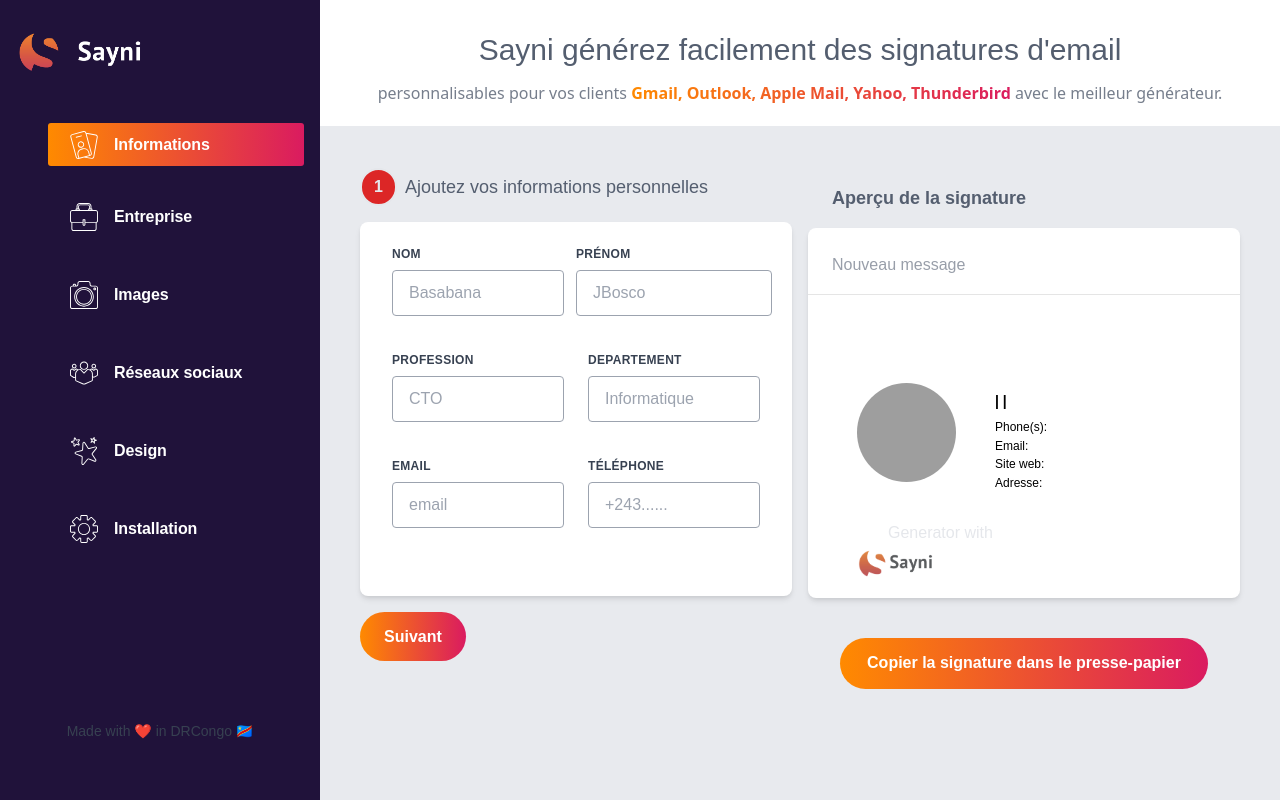
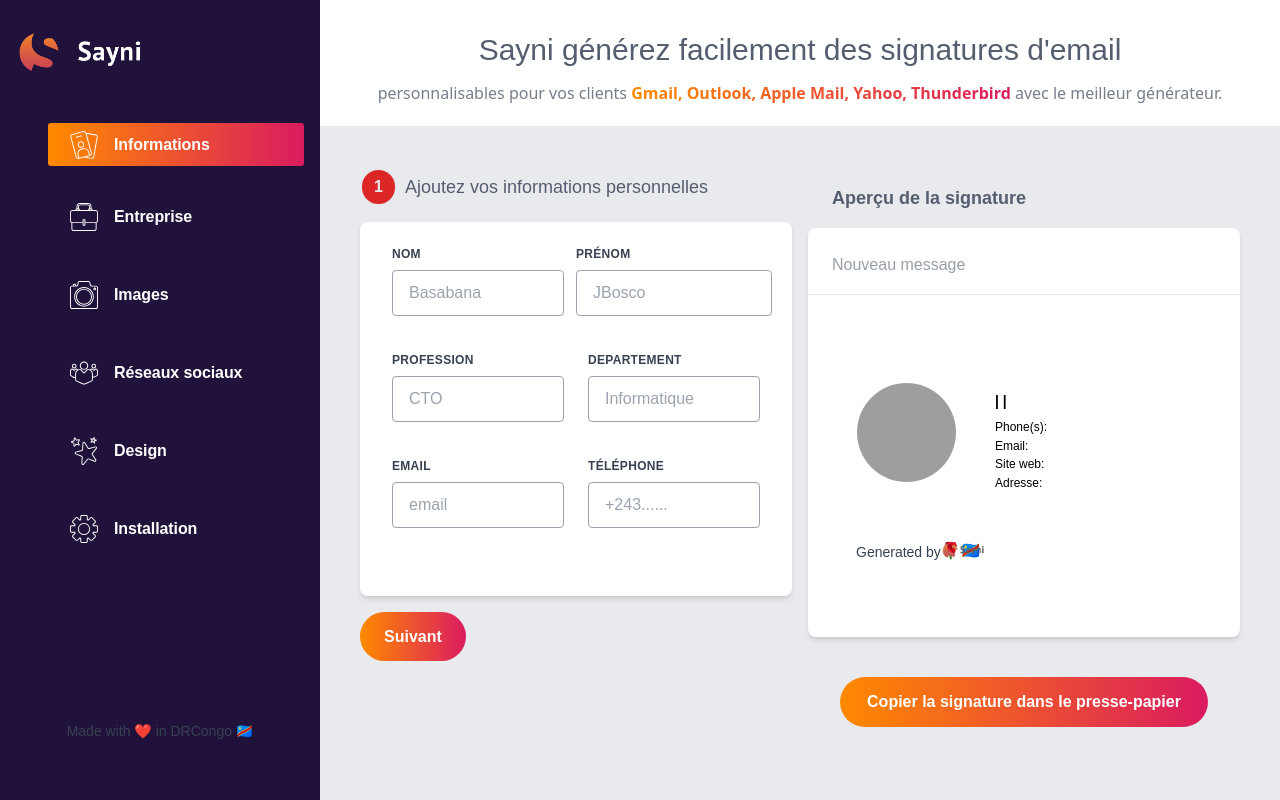
Before and after one commit to bbasabana/sayni, a React (Create React App) app: page / in a window 1280 px wide. Built offline with nearby package versions, Linux system fonts and the light colour scheme; grey boxes are pictures that could not be loaded.

Commit message:
rdc logo

```diff
--- a/src/components/partials/users/PartialCard.js
+++ b/src/components/partials/users/PartialCard.js
@@ -153,7 +153,12 @@
                     </table>
                     <div>
                         <div style={{paddingRight:'7px',paddingTop:'7px', marginLeft: '2em', display:'inline'}}>
-                               <span>Generator with</span>  <img src={logo} style={{paddingTop:'6px',verticalAlign:'middle',maxWidth:'80px', maxHeight:'80px',position:'absolute'}}/>
+                               <div className="flex sm:inline-flex md:block lg:hidden xl:flex">
+                                <div class="text-gray-700 text-center  text-sm"><span>Generated by</span> </div>
+                                <div class="text-gray-700 text-center ">
+                                    <img src={logo} style={{verticalAlign:'middle',maxWidth:'45px', maxHeight:'45px',position:'absolute'}}/>🌹🇨🇩
+                                </div>
+                               </div>
                          </div>
                      </div>
                 </div>
```
